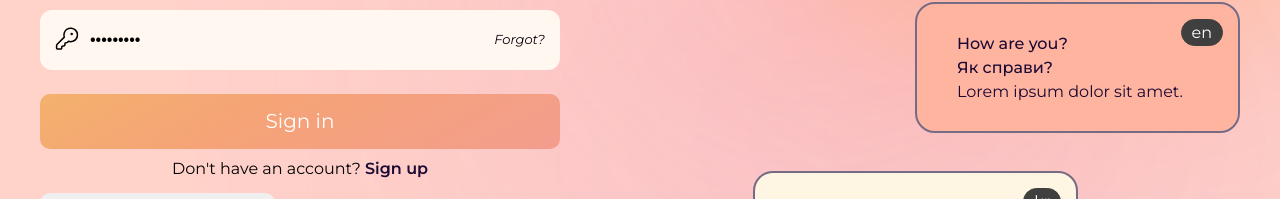
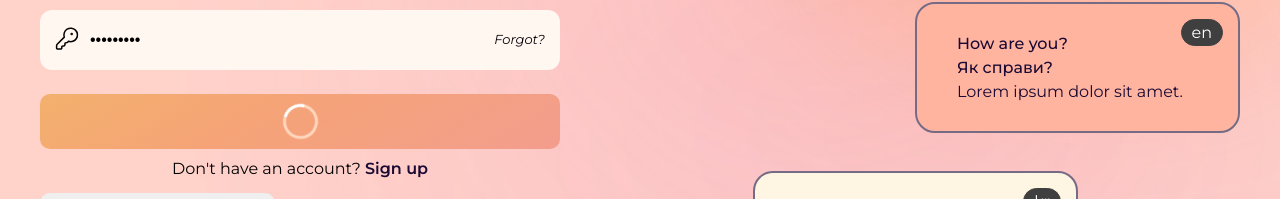
Before and after one commit to vladyslav-crunch/memonero, a React (Create React App) app: page /sign-in in a window 1280 px wide. Both pictures are taken after typing "name@example.com", "Sample123" into the empty fields and a click on the button "Sign in". Shown: the part 364-563 px from the top of the page. Built offline with nearby package versions, Linux system fonts and the light colour scheme; no server answers.

Commit message:
added: spinner component and loading to a button

```diff
--- a/src/components/button/button.component.tsx
+++ b/src/components/button/button.component.tsx
@@ -1,4 +1,9 @@
-import { BaseButton, SignInButton, SingInGoogle } from "./button.styles";
+import {
+  BaseButton,
+  ButtonSpinner,
+  SignInButton,
+  SingInGoogle,
+} from "./button.styles";
 import { ButtonHTMLAttributes } from "react";
 import { FC } from "react";
 
@@ -29,7 +34,7 @@ const Button: FC<ButtonProps> = ({
   const CustomButton = getButton(buttonType);
   return (
     <CustomButton disabled={isLoading} {...otherProps}>
-      {children}
+      {isLoading ? <ButtonSpinner /> : children}
     </CustomButton>
   );
 };
--- a/src/components/button/button.styles.tsx
+++ b/src/components/button/button.styles.tsx
@@ -1,5 +1,5 @@
 import styled from "styled-components";
-
+import { SpinnerContainer } from "../spinner/spinner.styles";
 export const BaseButton = styled.button`
   min-width: 165px;
   width: 100%;
@@ -57,3 +57,8 @@ export const SingInGoogle = styled(BaseButton)`
   justify-content: space-around;
   border: none;
 `;
+
+export const ButtonSpinner = styled(SpinnerContainer)`
+  width: 35px;
+  height: 35px;
+`;
--- a/src/components/sign-in-form/sign-in-form.component.tsx
+++ b/src/components/sign-in-form/sign-in-form.component.tsx
@@ -11,10 +11,11 @@ import EmailIcon from "../../assets/sign-in-icons/Email.svg";
 import KeyIcon from "../../assets/sign-in-icons/key.svg";
 import Button from "../button/button.component";
 import { BUTTON_TYPE_CLASSES } from "../button/button.component";
-import { ReactComponent as Google } from "../../assets/sign-in-icons/google.svg";
+import { ReactComponent as GoogleIcon } from "../../assets/sign-in-icons/google.svg";
 import { Link } from "react-router-dom";
 import { AnimatePresence, motion } from "framer-motion";
 import AuthError from "../auth-error/auth-error.component";
+import Spinner from "../spinner/spinner.component";
 
 const MotionSingInFormContainer = motion(SignInFormContainer);
 
@@ -77,6 +78,7 @@ const SignInForm = () => {
 
   const handleSubmit = async (event: FormEvent<HTMLFormElement>) => {
     event.preventDefault();
+    setLoading(true);
     if (TimeoutCounter !== undefined) {
       clearTimeout(TimeoutCounter);
     }
@@ -89,10 +91,12 @@ const SignInForm = () => {
         password
       );
       console.log(userCred);
+      setLoading(false);
       resetFormFields();
     } catch (error) {
       console.log(error);
       handleAuthError(error as AuthErrorType);
+      setLoading(false);
     }
   };
 
@@ -124,7 +128,11 @@ const SignInForm = () => {
           name="password"
           value={password}
         />
-        <Button type="submit" buttonType={BUTTON_TYPE_CLASSES.signIn}>
+        <Button
+          type="submit"
+          buttonType={BUTTON_TYPE_CLASSES.signIn}
+          isLoading={isLoading}
+        >
           Sign in
         </Button>
         <p>
@@ -134,7 +142,7 @@ const SignInForm = () => {
           buttonType={BUTTON_TYPE_CLASSES.googleSignIn}
           onClick={logGoogleUser}
         >
-          <Google />
+          <GoogleIcon />
           Sign in with Google
         </Button>
       </SignInFormStyled>
--- /dev/null
+++ b/src/components/spinner/spinner.styles.tsx
@@ -0,0 +1,30 @@
+import styled from "styled-components";
+
+export const SpinnerOverlay = styled.div`
+  height: 60vh;
+  width: 100%;
+  display: flex;
+  justify-content: center;
+  align-items: center;
+`;
+
+export const SpinnerContainer = styled.div`
+  display: inline-block;
+  width: 50px;
+  height: 50px;
+  border: 3px solid #ffd5bc;
+  border-radius: 50%;
+  border-top-color: #fff;
+  animation: spin 1s ease-in-out infinite;
+  -webkit-animation: spin 1s ease-in-out infinite;
+  @keyframes spin {
+    to {
+      -webkit-transform: rotate(360deg);
+    }
+  }
+  @-webkit-keyframes spin {
+    to {
+      -webkit-transform: rotate(360deg);
+    }
+  }
+`;
```
Also changed, not shown: src/components/spinner/spinner.component.tsx (added, +9 -0 lines).
